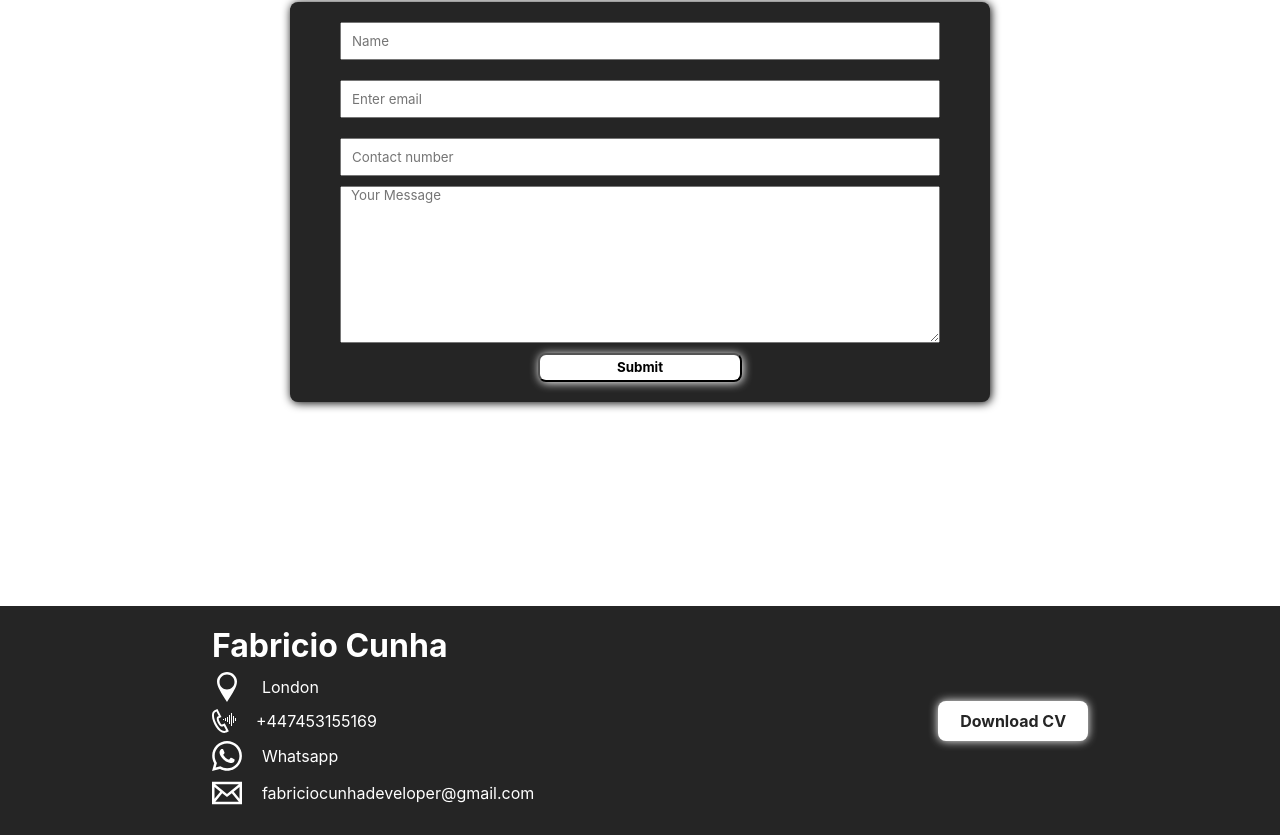
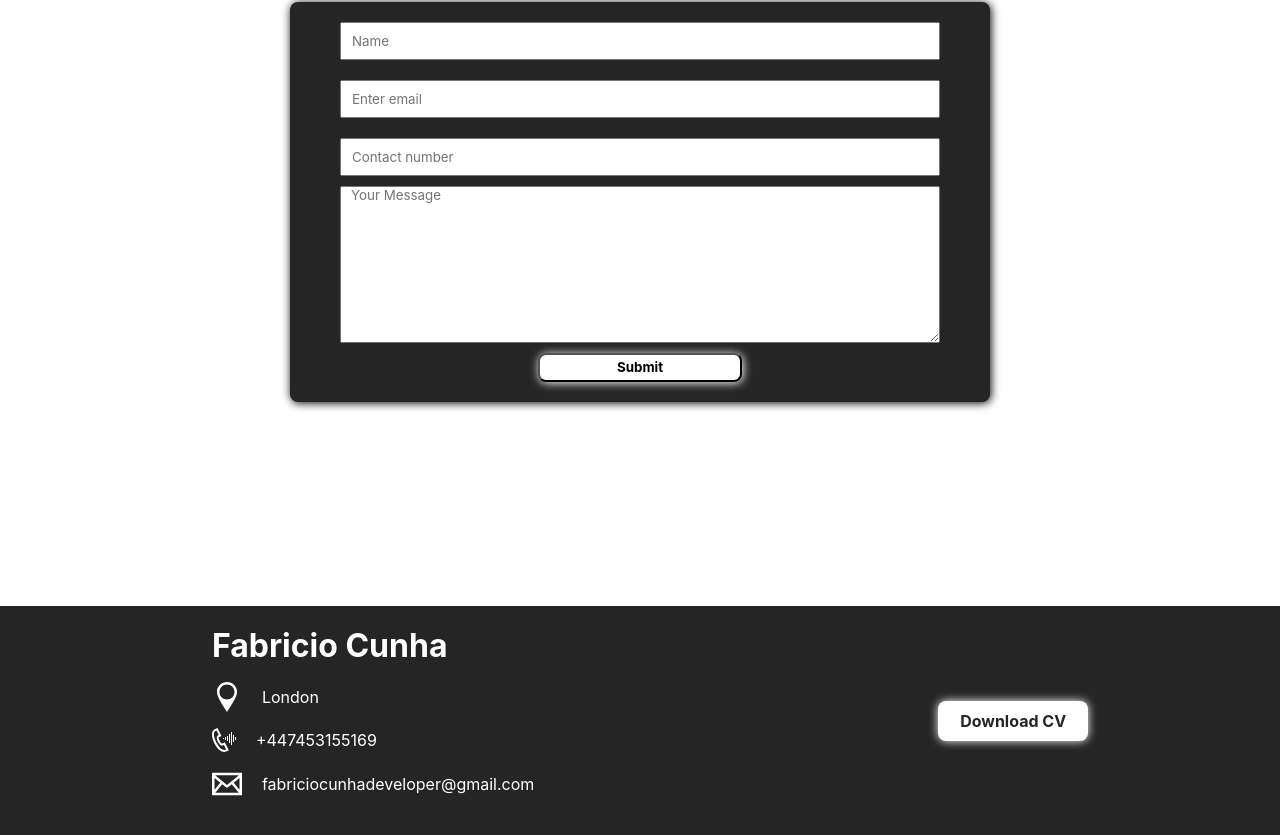
Before and after one commit to fabriciocunhauk/portfolio, a React (Create React App) app: page / in a window 1280 px wide. Shown: the part 3803-4638 px from the top of the page. Built offline with nearby package versions, Linux system fonts and the light colour scheme.

Commit message:
Removed whatsapp icon from footer

```diff
--- a/src/App.js
+++ b/src/App.js
@@ -4,11 +4,11 @@ import Navbar from './components/Navbar/Navbar';
 
 function App() {
   return (
-    <div>
+    <main>
       <Navbar />
       <MainPage />
       <Footer />
-    </div>
+    </main>
   );
 }
 
--- a/src/components/Footer/Footer.jsx
+++ b/src/components/Footer/Footer.jsx
@@ -2,7 +2,6 @@ import React from 'react';
 import locationIcon from '../../images/icons/location.svg';
 import emailIcon from '../../images/icons/email.svg';
 import phoneIcon from '../../images/icons/phone.svg';
-import whatsappIcon from '../../images/icons/whatsapp.svg';
 import myCv from '../../assets/Download-file/Fabricio_Cunha_3-2.pdf';
 
 import './footer-styles.scss';
@@ -15,7 +14,6 @@ const Footer = () => {
                 <div className="icon-container">
                     <span className="contact-link"><img src={locationIcon} alt="location" />London</span>
                     <a className="contact-link" href="tel:+447453155169"><img src={phoneIcon} alt="phone" />+447453155169</a>
-                    <a className="contact-link" href="whatsapp://send?abid=+447453155169&text=Hello%2C%20World!"><img src={whatsappIcon} alt="whatsapp" />Whatsapp</a>
                     <a className="contact-link" href="mailto:fabriciocunhadeveloper@gmail.com"><img src={emailIcon} alt="email" />fabriciocunhadeveloper@gmail.com</a>
                 </div>
             </div>
--- a/src/pages/MainPage/MainPage.jsx
+++ b/src/pages/MainPage/MainPage.jsx
@@ -10,8 +10,8 @@ import './main-page.scss';
 const MainSection = () => {
     return (
         <>
-            <a href="https://api.whatsapp.com/send?phone=447453155169&text=Hi!." class="float" rel="noreferrer" target="_blank">
-                <i class="fa fa-whatsapp my-float"></i>
+            <a href="https://api.whatsapp.com/send?phone=447453155169&text=Hi!." className="float" rel="noreferrer" target="_blank">
+                <i className="fa fa-whatsapp my-float"></i>
             </a>
             <img className="main-bg" src={mainBg} alt="main-background" />
             <div className="main-container" id="/">
```
Also changed, not shown: src/images/icons/whatsapp.svg (deleted), 1 other file (tests, documents, lock files or other folders).
